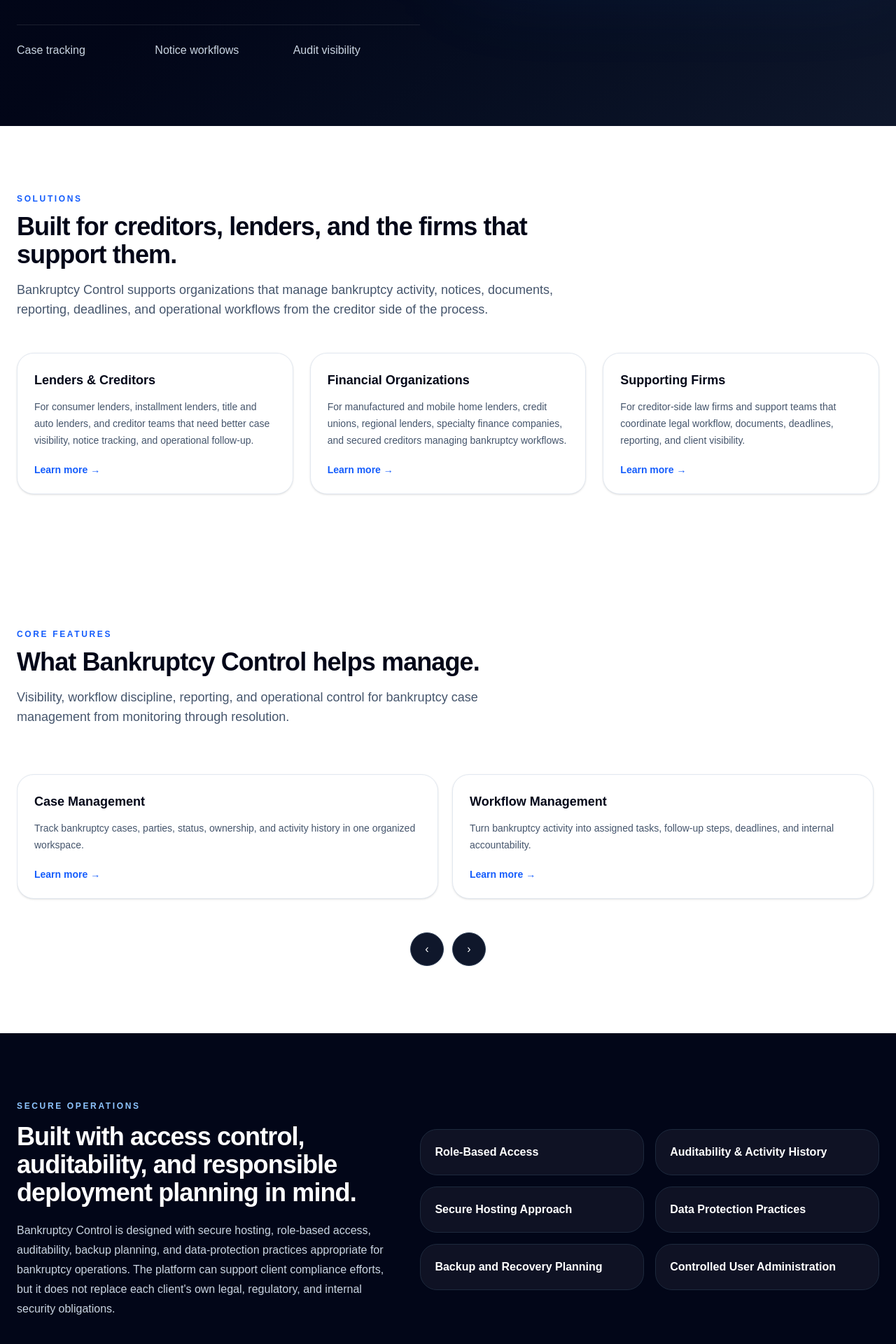
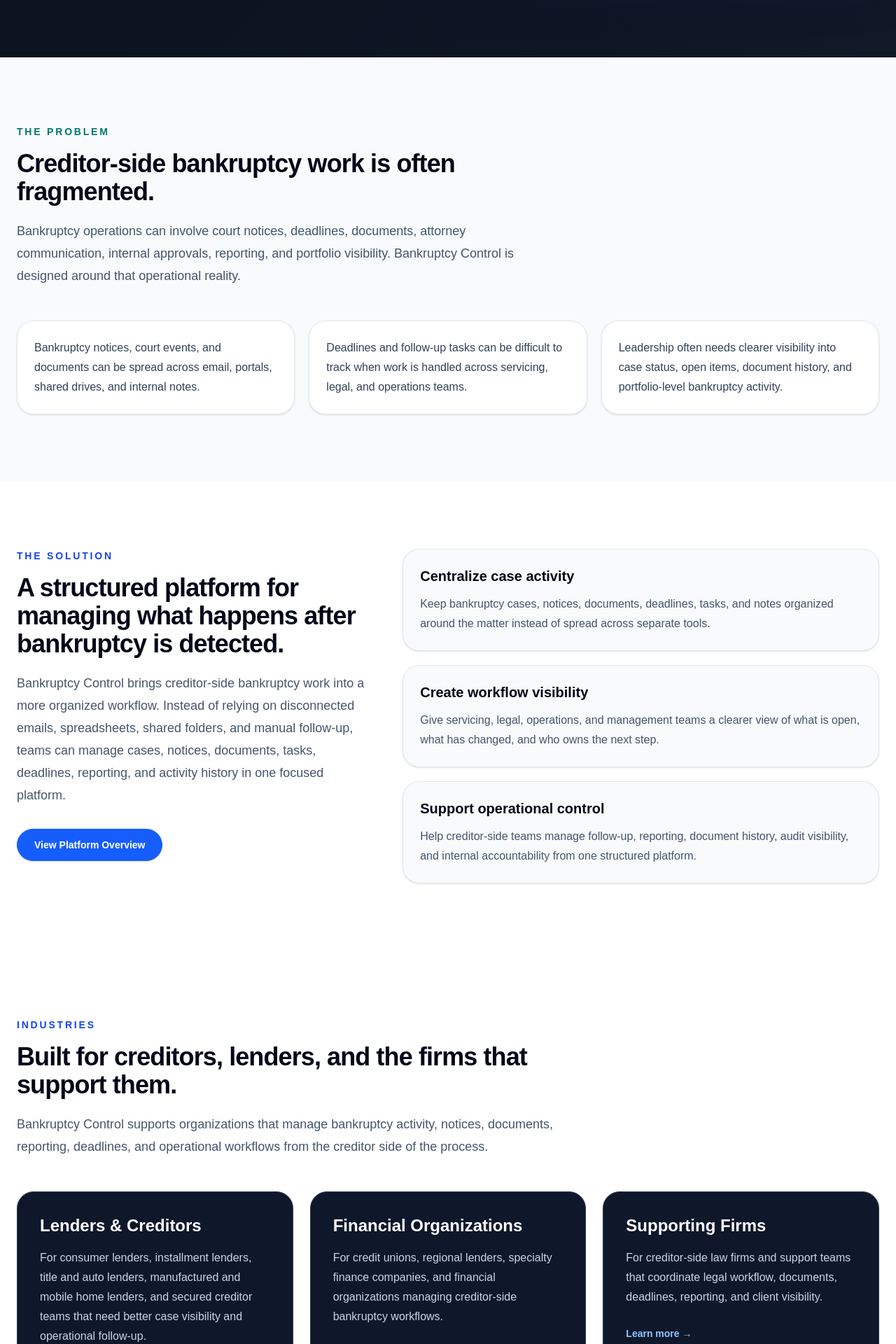
Before and after one commit to drumholliday/bc-website-redesign, a Next.js app: page / in a window 1280 px wide. Shown: the part 880-2800 px from the top of the page at 70% size. Built offline with nearby package versions, Linux system fonts and the light colour scheme.

Commit message:
redid the hero section and home page color and added a problem/solution section to the home page

```diff
--- a/app/page.tsx
+++ b/app/page.tsx
@@ -1,155 +1,373 @@
+import Link from "next/link";
 import { Hero } from "@/components/home/Hero";
 import { CardCarousel } from "@/components/home/CardCarousel";
-import { Section } from "@/components/ui/Section";
-import { Card } from "@/components/ui/Card";
+import { Button } from "@/components/ui/Button";
 
 import { platformFeatures } from "@/data/platformFeatures";
-import { Button } from "@/components/ui/Button";
+
+/*
+  Homepage data arrays.
+
+  These keep repeated card content in one place so the JSX below stays
+  easier to read and easier to update later.
+*/
+const painPoints = [
+  "Bankruptcy notices, court events, and documents can be spread across email, portals, shared drives, and internal notes.",
+  "Deadlines and follow-up tasks can be difficult to track when work is handled across servicing, legal, and operations teams.",
+  "Leadership often needs clearer visibility into case status, open items, document history, and portfolio-level bankruptcy activity.",
+];
+
+// Solution points shown directly after the problem section.
+// This explains how Bankruptcy Control addresses the fragmented workflow.
+const solutionPoints = [
+  {
+    title: "Centralize case activity",
+    description:
+      "Keep bankruptcy cases, notices, documents, deadlines, tasks, and notes organized around the matter instead of spread across separate tools.",
+  },
+  {
+    title: "Create workflow visibility",
+    description:
+      "Give servicing, legal, operations, and management teams a clearer view of what is open, what has changed, and who owns the next step.",
+  },
+  {
+    title: "Support operational control",
+    description:
+      "Help creditor-side teams manage follow-up, reporting, document history, audit visibility, and internal accountability from one structured platform.",
+  },
+];
+
+const industryCategories = [
+  {
+    title: "Lenders & Creditors",
+    description:
+      "For consumer lenders, installment lenders, title and auto lenders, manufactured and mobile home lenders, and secured creditor teams that need better case visibility and operational follow-up.",
+    href: "/industries/lenders-creditors",
+  },
+  {
+    title: "Financial Organizations",
+    description:
+      "For credit unions, regional lenders, specialty finance companies, and financial organizations managing creditor-side bankruptcy workflows.",
+    href: "/industries/financial-organizations",
+  },
+  {
+    title: "Supporting Firms",
+    description:
+      "For creditor-side law firms and support teams that coordinate legal workflow, documents, deadlines, reporting, and client visibility.",
+    href: "/industries/supporting-firms",
+  },
+];
+
+const secureOperations = [
+  "Role-Based Access",
+  "Auditability & Activity History",
+  "Secure Hosting Approach",
+  "Data Protection Practices",
+  "Backup and Recovery Planning",
+  "Controlled User Administration",
+];
+
+const credibilityPoints = [
+  "Real workflow history",
+  "Creditor-side focus",
+  "Modernized architecture",
+  "Built for internal control",
+];
 
 /*
   Homepage for Bankruptcy Control.
 
-  This landing page explains the product, who it serves, what it helps manage,
-  why it is credible, and how qualified prospects can request a private demo.
+  The homepage now uses a lighter page structure:
+  - Dark/gradient hero remains the visual anchor.
+  - Main sections after the hero are explicitly light.
+  - Dark cards are used only as intentional clickable cards or accent panels.
 */
 export default function Home() {
   return (
-    <>
+    <main className="bg-slate-50 text-slate-950">
+      {/* Hero section */}
       <Hero />
 
       {/*
-        SOLUTIONS PREVIEW SECTION
+        PAIN SECTION
 
-        Three audience-based cards that match the Solutions dropdown in
-        the navbar. These can later lead to dedicated detail pages.
+        Explains the real-world operational problem before introducing
+        the industry/audience cards below.
       */}
-      <Section
-        eyebrow="Solutions"
-        title="Built for creditors, lenders, and the firms that support them."
-        description="Bankruptcy Control supports organizations that manage bankruptcy activity, notices, documents, reporting, deadlines, and operational workflows from the creditor side of the process."
-      >
-        <div className="grid gap-6 lg:grid-cols-3">
-          <Card
-            title="Lenders & Creditors"
-            description="For consumer lenders, installment lenders, title and auto lenders, and creditor teams that need better case visibility, notice tracking, and operational follow-up."
-            href="/industries/lenders-creditors"
-          />
+      <section className="bg-slate-50 px-6 py-20 text-slate-950 sm:py-24">
+        <div className="mx-auto max-w-7xl">
+          <div className="max-w-3xl">
+            <p className="text-sm font-semibold uppercase tracking-[0.2em] text-teal-700">
+              The problem
+            </p>
 
-          <Card
-            title="Financial Organizations"
-            description="For manufactured and mobile home lenders, credit unions, regional lenders, specialty finance companies, and secured creditors managing bankruptcy workflows."
-            href="/industries/financial-organizations"
-          />
+            <h2 className="mt-4 text-3xl font-semibold tracking-tight text-slate-950 sm:text-4xl">
+              Creditor-side bankruptcy work is often fragmented.
+            </h2>
 
-          <Card
-            title="Supporting Firms"
-            description="For creditor-side law firms and support teams that coordinate legal workflow, documents, deadlines, reporting, and client visibility."
-            href="/industries/supporting-firms"
-          />
+            <p className="mt-5 text-lg leading-8 text-slate-600">
+              Bankruptcy operations can involve court notices, deadlines,
+              documents, attorney communication, internal approvals, reporting,
+              and portfolio visibility. Bankruptcy Control is designed around
+              that operational reality.
+            </p>
+          </div>
+
+          {/* Pain point cards */}
+          <div className="mt-12 grid gap-5 md:grid-cols-3">
+            {painPoints.map((point) => (
+              <div
+                key={point}
+                className="rounded-3xl border border-slate-200 bg-white p-6 shadow-sm"
+              >
+                <p className="text-base leading-7 text-slate-700">{point}</p>
+              </div>
+            ))}
+          </div>
         </div>
-      </Section>
+      </section>
 
       {/*
-        AUDIENCE CAROUSEL SECTION
+  SOLUTION SECTION
 
-        Preview of the organizations Bankruptcy Control can support.
-        The carousel avoids a large wall of cards while keeping all
-        audience cards available to browse.
+  Explains how Bankruptcy Control addresses the fragmented workflow
+  described in the problem section above.
+*/}
+<section className="bg-white px-6 py-20 text-slate-950 sm:py-24">
+  <div className="mx-auto max-w-7xl">
+    <div className="grid gap-12 lg:grid-cols-[0.85fr_1.15fr] lg:items-start">
+      <div>
+        <p className="text-sm font-semibold uppercase tracking-[0.2em] text-blue-700">
+          The solution
+        </p>
+
+        <h2 className="mt-4 text-3xl font-semibold tracking-tight text-slate-950 sm:text-4xl">
+          A structured platform for managing what happens after bankruptcy is detected.
+        </h2>
+
+        <p className="mt-5 text-lg leading-8 text-slate-600">
+          Bankruptcy Control brings creditor-side bankruptcy work into a more
+          organized workflow. Instead of relying on disconnected emails,
+          spreadsheets, shared folders, and manual follow-up, teams can manage
+          cases, notices, documents, tasks, deadlines, reporting, and activity
+          history in one focused platform.
+        </p>
+
+        <div className="mt-8">
+          <Button href="/platform">View Platform Overview</Button>
+        </div>
+      </div>
+
+      {/* Solution cards */}
+      <div className="grid gap-5">
+        {solutionPoints.map((point) => (
+          <div
+            key={point.title}
+            className="rounded-3xl border border-slate-200 bg-slate-50 p-6 shadow-sm"
+          >
+            <h3 className="text-xl font-semibold text-slate-950">
+              {point.title}
+            </h3>
+
+            <p className="mt-3 text-base leading-7 text-slate-600">
+              {point.description}
+            </p>
+          </div>
+        ))}
+      </div>
+    </div>
+  </div>
+</section>
+
+      {/*
+        INDUSTRIES PREVIEW SECTION
+
+        Three audience-based cards that match the Industries page structure.
+        These cards link to the new category overview pages.
       */}
+      <section className="bg-white px-6 py-20 text-slate-950 sm:py-24">
+        <div className="mx-auto max-w-7xl">
+          <div className="max-w-3xl">
+            <p className="text-sm font-semibold uppercase tracking-[0.2em] text-blue-700">
+              Industries
+            </p>
 
+            <h2 className="mt-4 text-3xl font-semibold tracking-tight text-slate-950 sm:text-4xl">
+              Built for creditors, lenders, and the firms that support them.
+            </h2>
+
+            <p className="mt-5 text-lg leading-8 text-slate-600">
+              Bankruptcy Control supports organizations that manage bankruptcy
+              activity, notices, documents, reporting, deadlines, and
+              operational workflows from the creditor side of the process.
+            </p>
+          </div>
+
+          {/* Dark clickable cards */}
+          <div className="mt-12 grid gap-6 lg:grid-cols-3">
+            {industryCategories.map((category) => (
+              <Link
+                key={category.title}
+                href={category.href}
+                className="group block rounded-3xl border border-slate-700 bg-slate-900 p-8 shadow-sm transition duration-200 hover:-translate-y-1 hover:border-blue-400 hover:bg-slate-800 hover:shadow-xl"
+              >
+                <h3 className="text-2xl font-semibold text-white">
+                  {category.title}
+                </h3>
+
+                <p className="mt-4 text-base leading-7 text-slate-300">
+                  {category.description}
+                </p>
+
+                <p className="mt-7 text-sm font-semibold text-blue-300 transition group-hover:translate-x-1 group-hover:text-blue-200">
+                  Learn more →
+                </p>
+              </Link>
+            ))}
+          </div>
+        </div>
+      </section>
 
       {/*
         CORE FEATURES PREVIEW SECTION
 
         A homepage preview of the main platform capabilities.
-        The full Platform page can explain these in more detail.
       */}
-      <Section
-        eyebrow="Core Features"
-        title="What Bankruptcy Control helps manage."
-        description="Visibility, workflow discipline, reporting, and operational control for bankruptcy case management from monitoring through resolution."
-      >
-        <div className="mt-12">
-          <CardCarousel items={platformFeatures} />
+      <section className="bg-slate-50 px-6 py-20 text-slate-950 sm:py-24">
+        <div className="mx-auto max-w-7xl">
+          <div className="max-w-3xl">
+            <p className="text-sm font-semibold uppercase tracking-[0.2em] text-blue-700">
+              Core Features
+            </p>
+
+            <h2 className="mt-4 text-3xl font-semibold tracking-tight text-slate-950 sm:text-4xl">
+              What Bankruptcy Control helps manage.
+            </h2>
+
+            <p className="mt-5 text-lg leading-8 text-slate-600">
+              Visibility, workflow discipline, reporting, and operational
+              control for bankruptcy case management from monitoring through
+              resolution.
+            </p>
+          </div>
+
+          <div className="mt-12">
+            <CardCarousel items={platformFeatures} />
+          </div>
         </div>
-      </Section>
+      </section>
 
       {/*
-        SECURE OPERATIONS PREVIEW SECTION
+        SECURE OPERATIONS SECTION
 
-        Homepage preview of access control, auditability, hosting,
-        backups, and responsible data-protection planning.
+        Light section with security and operations messaging.
+        This avoids making the whole homepage feel dark/heavy.
       */}
-      <Section className="bg-slate-950 text-white dark:bg-black">
-        <div className="grid gap-10 lg:grid-cols-[0.9fr_1.1fr] lg:items-center">
+      <section className="bg-white px-6 py-20 text-slate-950 sm:py-24">
+        <div className="mx-auto grid max-w-7xl gap-12 lg:grid-cols-[0.9fr_1.1fr] lg:items-start">
           <div>
-            <p className="mb-4 text-xs font-semibold uppercase tracking-[0.22em] text-blue-300">
+            <p className="text-sm font-semibold uppercase tracking-[0.2em] text-teal-700">
               Secure Operations
             </p>
 
-            <h2 className="text-3xl font-semibold tracking-tight sm:text-4xl">
+            <h2 className="mt-4 text-3xl font-semibold tracking-tight text-slate-950 sm:text-4xl">
               Built with access control, auditability, and responsible
               deployment planning in mind.
             </h2>
 
-            <p className="mt-5 text-base leading-7 text-slate-300">
+            <p className="mt-5 text-lg leading-8 text-slate-600">
               Bankruptcy Control is designed with secure hosting, role-based
               access, auditability, backup planning, and data-protection
               practices appropriate for bankruptcy operations. The platform can
               support client compliance efforts, but it does not replace each
-              client's own legal, regulatory, and internal security obligations.
+              client&apos;s own legal, regulatory, and internal security
+              obligations.
             </p>
+
+            <div className="mt-8">
+              <Button href="/security">View Security Overview</Button>
+            </div>
           </div>
 
-          <div className="grid gap-4 sm:grid-cols-2">
-            {[
-              "Role-Based Access",
-              "Auditability & Activity History",
-              "Secure Hosting Approach",
-              "Data Protection Practices",
-              "Backup and Recovery Planning",
-              "Controlled User Administration",
-            ].map((item) => (
+          {/* Security/operations cards */}
+          <div className="grid gap-5 sm:grid-cols-2">
+            {secureOperations.map((item) => (
               <div
                 key={item}
-                className="rounded-3xl border border-slate-800 bg-white/5 p-5"
+                className="rounded-3xl border border-slate-200 bg-slate-50 p-6 shadow-sm"
               >
-                <p className="font-semibold text-white">{item}</p>
+                <p className="font-semibold text-slate-950">{item}</p>
               </div>
             ))}
           </div>
         </div>
-      </Section>
+      </section>
 
       {/*
         CREDIBILITY SECTION
 
-        Explains why Bankruptcy Control is not a generic software concept:
-        it comes from real creditor-side bankruptcy workflow experience.
+        One intentional dark accent panel instead of a fully dark homepage.
       */}
-      <Section
-        eyebrow="Why Bankruptcy Control"
-        title="Built from real bankruptcy workflow experience."
-        description="Bankruptcy Control began as an operational bankruptcy case management system used in real creditor-side workflows. The platform is being modernized into a secure, cloud-capable product while preserving the business logic and practical workflow experience developed over years of use."
-      >
-        <div className="grid gap-5 md:grid-cols-4">
-          {[
-            "Real workflow history",
-            "Creditor-side focus",
-            "Modernized architecture",
-            "Built for internal control",
-          ].map((item) => (
-            <div
-              key={item}
-              className="rounded-3xl border border-slate-200 bg-white p-6 shadow-sm dark:border-slate-800 dark:bg-slate-900"
-            >
-              <p className="font-semibold text-slate-950 dark:text-white">
-                {item}
-              </p>
+      <section className="bg-slate-50 px-6 py-20 text-slate-950 sm:py-24">
+        <div className="mx-auto max-w-7xl">
+          <div className="overflow-hidden rounded-4xl bg-[#07111F] shadow-xl">
+            <div className="grid gap-10 p-8 text-white sm:p-10 lg:grid-cols-[1fr_0.9fr] lg:p-14">
+              <div>
+                <p className="text-sm font-semibold uppercase tracking-[0.2em] text-teal-300">
+                  Why Bankruptcy Control
+                </p>
+
+                <h2 className="mt-4 text-3xl font-semibold tracking-tight sm:text-4xl">
+                  Built from real bankruptcy workflow experience.
+                </h2>
+
+                <p className="mt-5 text-lg leading-8 text-slate-300">
+                  Bankruptcy Control began as an operational bankruptcy case
+                  management system used in real creditor-side workflows. The
+                  platform is being modernized into a secure, cloud-capable
+                  product while preserving the business logic and practical
+                  workflow experience developed over years of use.
+                </p>
+
+                <div className="mt-8 flex flex-col gap-3 sm:flex-row">
+                  <Button href="/platform">Explore Platform</Button>
+
+                  <Button
+                    href="/about"
+                    variant="secondary"
+                    className="border-white! bg-white! text-slate-950! hover:bg-slate-100! hover:text-slate-950!"
+                  >
+                    About Bankruptcy Control
+                  </Button>
+                </div>
+              </div>
+
+              {/* Credibility checklist */}
+              <div className="rounded-3xl border border-white/10 bg-white/10 p-6">
+                <h3 className="text-lg font-semibold text-white">
+                  Practical foundation
+                </h3>
+
+                <ul className="mt-5 space-y-4">
+                  {credibilityPoints.map((point) => (
+                    <li key={point} className="flex gap-3 text-slate-200">
+                      <span className="mt-2 h-2 w-2 shrink-0 rounded-full bg-teal-300" />
+                      <span>{point}</span>
+                    </li>
+                  ))}
+                </ul>
+
+                <p className="mt-8 rounded-2xl border border-white/10 bg-black/10 p-4 text-sm leading-6 text-slate-300">
+                  Public messaging should stay careful and professional. The
+                  site should describe workflow support, visibility, and
+                  operational control without implying legal advice or
+                  guaranteed outcomes.
+                </p>
+              </div>
             </div>
-          ))}
+          </div>
         </div>
-      </Section>
+      </section>
 
       {/*
         PRIVATE DEMO CTA
@@ -157,17 +375,17 @@
         Final homepage call-to-action with a primary demo path and
         a secondary path to the Platform overview.
       */}
-      <Section className="bg-blue-50 dark:bg-blue-500/10" centered>
-        <div className="mx-auto max-w-3xl text-center">
-          <p className="mb-4 text-xs font-semibold uppercase tracking-[0.22em] text-blue-700 dark:text-blue-300">
+      <section className="bg-white px-6 py-20 text-slate-950 sm:py-24">
+        <div className="mx-auto max-w-4xl rounded-4xl border border-blue-200 bg-blue-50 p-8 text-center shadow-sm sm:p-10">
+          <p className="text-sm font-semibold uppercase tracking-[0.2em] text-blue-700">
             Private Demo
           </p>
 
-          <h2 className="text-3xl font-semibold tracking-tight text-slate-950 sm:text-4xl dark:text-white">
+          <h2 className="mt-4 text-3xl font-semibold tracking-tight text-slate-950 sm:text-4xl">
             See Bankruptcy Control in a private demo.
           </h2>
 
-          <p className="mt-5 text-base leading-7 text-slate-700 dark:text-slate-300">
+          <p className="mx-auto mt-5 max-w-2xl text-lg leading-8 text-slate-700">
             We will tailor the demo to your workflow and use sanitized sample
             data to show how Bankruptcy Control helps organizations manage
             bankruptcy cases from detection through resolution.
@@ -185,7 +403,7 @@
             </Button>
           </div>
         </div>
-      </Section>
-    </>
+      </section>
+    </main>
   );
 }
--- a/components/home/Hero.tsx
+++ b/components/home/Hero.tsx
@@ -4,20 +4,21 @@
 /*
   Homepage hero section.
 
-  Keeps the original content hierarchy, but moves the hero into the darker
-  navy SaaS theme used across the updated site direction.
+  This keeps Bankruptcy Control's current message, but changes the hero into
+  a more polished dark gradient section. The rest of the homepage can stay
+  light with explicit white/slate backgrounds.
 */
 export function Hero() {
   return (
-    <section className="relative overflow-hidden bg-slate-950 px-6 pt-12 pb-16 text-white sm:pt-14 sm:pb-20 lg:pt-16 lg:pb-24">
-      {/* Subtle background depth without motion or heavy effects. */}
-      <div className="absolute -left-40 -top-40 h-80 w-80 rounded-full bg-blue-600/25 blur-3xl" />
-      <div className="absolute -bottom-48 -right-32 h-96 w-96 rounded-full bg-sky-500/15 blur-3xl" />
-      <div className="absolute inset-0 bg-linear-to-br from-slate-950 via-slate-950 to-slate-900" />
+    <section className="relative overflow-hidden bg-[#07111F] px-6 py-24 text-white sm:py-28 lg:py-32">
+      {/* Decorative gradient background accents */}
+      <div className="absolute inset-0 bg-[radial-gradient(circle_at_top_left,rgba(37,99,235,0.28),transparent_34%),radial-gradient(circle_at_top_right,rgba(20,184,166,0.18),transparent_30%),linear-gradient(135deg,#07111F_0%,#0B1220_45%,#111827_100%)]" />
+      <div className="absolute left-1/2 top-0 h-72 w-72 -translate-x-1/2 rounded-full bg-indigo-500/10 blur-3xl" />
 
+      {/* Hero content */}
       <div className="relative mx-auto grid max-w-7xl items-center gap-14 lg:grid-cols-[1fr_0.95fr]">
         <div>
-          <p className="mb-5 inline-flex rounded-full border border-blue-400/30 bg-blue-400/10 px-5 py-2.5 text-sm font-semibold uppercase tracking-[0.16em] text-blue-200">
+          <p className="mb-5 inline-flex rounded-full border border-white/15 bg-white/10 px-4 py-2 text-sm font-medium text-slate-200">
             From monitoring to case resolution
           </p>
 
@@ -25,34 +26,27 @@
             Bankruptcy Case Management Software for Creditor-Side Operations
           </h1>
 
-          <div className="mt-7 max-w-2xl rounded-3xl border border-blue-400/20 bg-blue-500/10 p-5 shadow-sm">
-            <p className="text-2xl font-semibold leading-9 text-white">
-              Bankruptcy monitoring tells you when something happened.
-            </p>
-
-            <p className="mt-3 text-2xl font-semibold leading-9 text-blue-300">
-              Bankruptcy Control helps you manage what happens next.
-            </p>
-          </div>
-
-          <p className="mt-6 max-w-2xl text-lg leading-8 text-slate-300">
-            Bankruptcy Control helps creditors, lenders, and creditor-side firms
-            monitor bankruptcy activity and manage cases, notices, documents,
-            tasks, reporting, and internal workflows in one secure platform.
+          <p className="mt-6 max-w-3xl text-lg leading-8 text-slate-300 sm:text-xl">
+            Bankruptcy monitoring tells you when something happened. Bankruptcy
+            Control helps creditors, lenders, and creditor-side firms manage
+            what happens next: cases, notices, documents, tasks, reporting, and
+            internal workflows in one secure platform.
           </p>
 
-          <div className="mt-9 flex flex-col gap-3 sm:flex-row">
+          {/* Hero call-to-action buttons */}
+          <div className="mt-10 flex flex-col gap-4 sm:flex-row">
             <Button href="/contact">Request a Private Demo</Button>
 
             <Button
               href="/platform"
               variant="secondary"
-              className="border-white! bg-white! text-slate-950! hover: hover:text-slate-950!"
+              className="border-white! bg-white! text-slate-950! hover:bg-slate-100! hover:text-slate-950!"
             >
               View Platform Overview
             </Button>
           </div>
 
+          {/* Quick proof points */}
           <div className="mt-10 grid max-w-xl gap-4 border-t border-white/10 pt-6 text-base font-medium text-slate-300 sm:grid-cols-3">
             <p>Case tracking</p>
             <p>Notice workflows</p>
@@ -60,6 +54,7 @@
           </div>
         </div>
 
+        {/* Dashboard visual */}
         <DashboardMockup />
       </div>
     </section>
```
